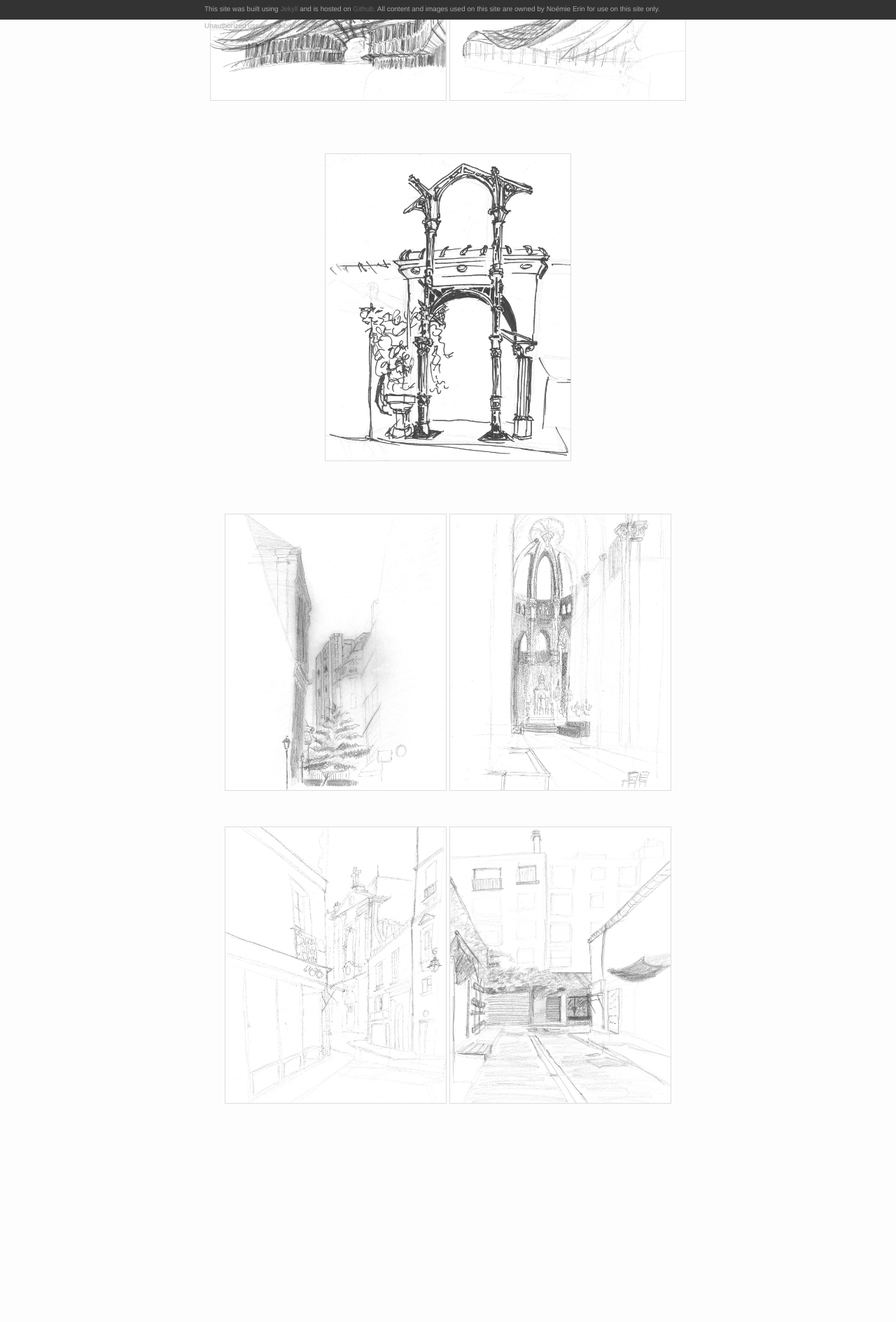
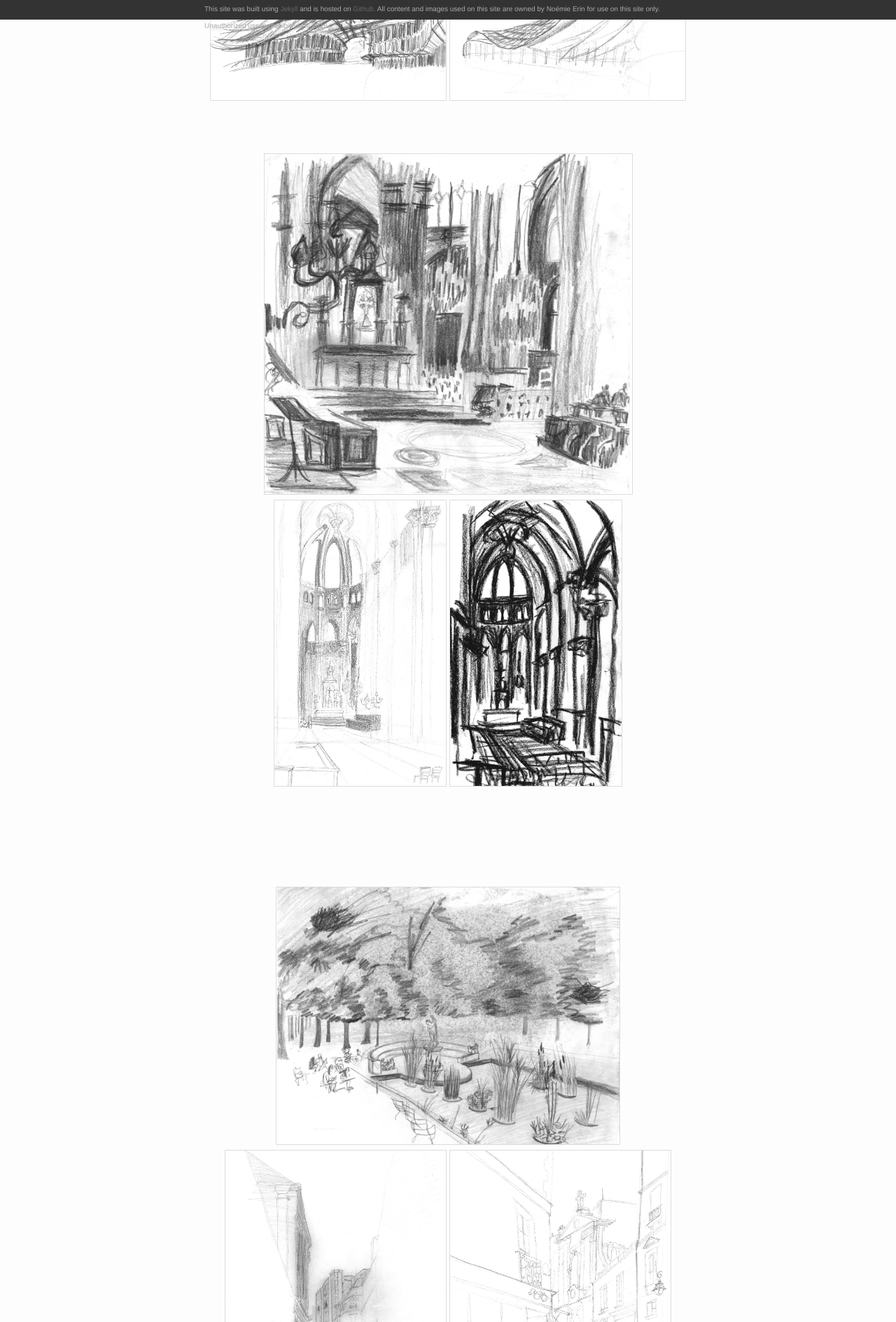
Before and after one commit to noemieerin/noemieerin.github.io, a Jekyll site: the page built from _webpagesArtworks/français/3_perspective-fr.md, in a window 1280 px wide. Shown: the part 872-2761 px from the top of the page at 70% size. Built offline with Jekyll 4.4.1, drawn with Linux system fonts in a browser that asks for light colours; nearby versions of some CDN libraries; before the commit the page ends 2556 px from its top, so only the background shows below that.

Commit message:
initial commit

```diff
--- a/_webpagesArtworks/français/3_perspective-fr.md
+++ b/_webpagesArtworks/français/3_perspective-fr.md
@@ -24,24 +24,39 @@ img: /img/perspective/perspective_canopy1_square.jpg
 
 
 
-[comment]: # paris (feutres)
+[comment]: # paris (mine de plomb/crayon/pastel)
 <br><br>
 <center>
-<img src="/img/perspective/perspective_flea-market1_810.jpg" style = "width: 50%; border: 1px solid #ddd" alt="" title="paul bert-serpette flea market"/>
+<img src="/img/perspective/perspective_saint-eustache1_freeform.jpg" style = "width: 75%; border: 1px solid #ddd" alt="" title="église saint-eustache"/>
+
+<img src="/img/perspective/perspective_saint-eustache2_35.jpg" style = "width: 35%; border: 1px solid #ddd" alt="" title="église saint-eustache"/>
+
+<img src="/img/perspective/perspective_saint-eustache3_35.jpg" style = "width: 35%; border: 1px solid #ddd" alt="" title="église saint-eustache"/>
 </center>
 
 
 
-[comment]: # paris (crayon)
+[comment]: # paris (feutres)
 <br><br>
 <center>
-<img src="/img/perspective/perspective_saint-roch_810.jpg" style = "width: 45%; border: 1px solid #ddd" alt="" title="saint-roch church passage"/>
-<img src="/img/perspective/perspective_saint-eustache_810.jpg" style = "width: 45%; border: 1px solid #ddd" alt="" title="saint-eustache church"/>
+
 </center>
 
 
-<br>
+
+
+[comment]: # paris (crayon/feutre)
+<br><br>
 <center>
-<img src="/img/perspective/perspective_parisian-street_810.jpg" style = "width: 45%; border: 1px solid #ddd" alt="" title="parisian street"/>
-<img src="/img/perspective/perspective_flea-market2_810.jpg" style = "width: 45%; border: 1px solid #ddd" alt="" title="paul bert-serpette flea market"/>
+<img src="/img/perspective/perspective_tuileries_43.jpg" style = "width: 70%; border: 1px solid #ddd" alt="" title="jardin des tuileries"/>
 </center>
+
+<center>
+<img src="/img/perspective/perspective_saint-roch_810.jpg" style = "width: 45%; border: 1px solid #ddd" alt="" title="passage de l'église saint-roch"/>
+<img src="/img/perspective/perspective_parisian-street_810.jpg" style = "width: 45%; border: 1px solid #ddd" alt="" title="rue parisienne"/>
+</center>
+
+<center>
+<img src="/img/perspective/perspective_flea-market1_810.jpg" style = "width: 45%; border: 1px solid #ddd" alt="" title="marché aux puces paul bert-serpette"/>
+<img src="/img/perspective/perspective_flea-market2_810.jpg" style = "width: 45%; border: 1px solid #ddd" alt="" title="marché aux puces paul bert-serpette"/>
+</center>
```
Also changed, not shown: _webpagesArtworks/english/3_perspective-en.md (+14 -8 lines), img/perspective/perspective_saint-eustache1_freeform.jpg (added), img/perspective/perspective_saint-eustache2_35.jpg (added), img/perspective/perspective_saint-eustache3_35.jpg (added), img/perspective/perspective_saint-eustache_810.jpg (deleted), img/perspective/perspective_tuileries_43.jpg (added), 8 other files.
